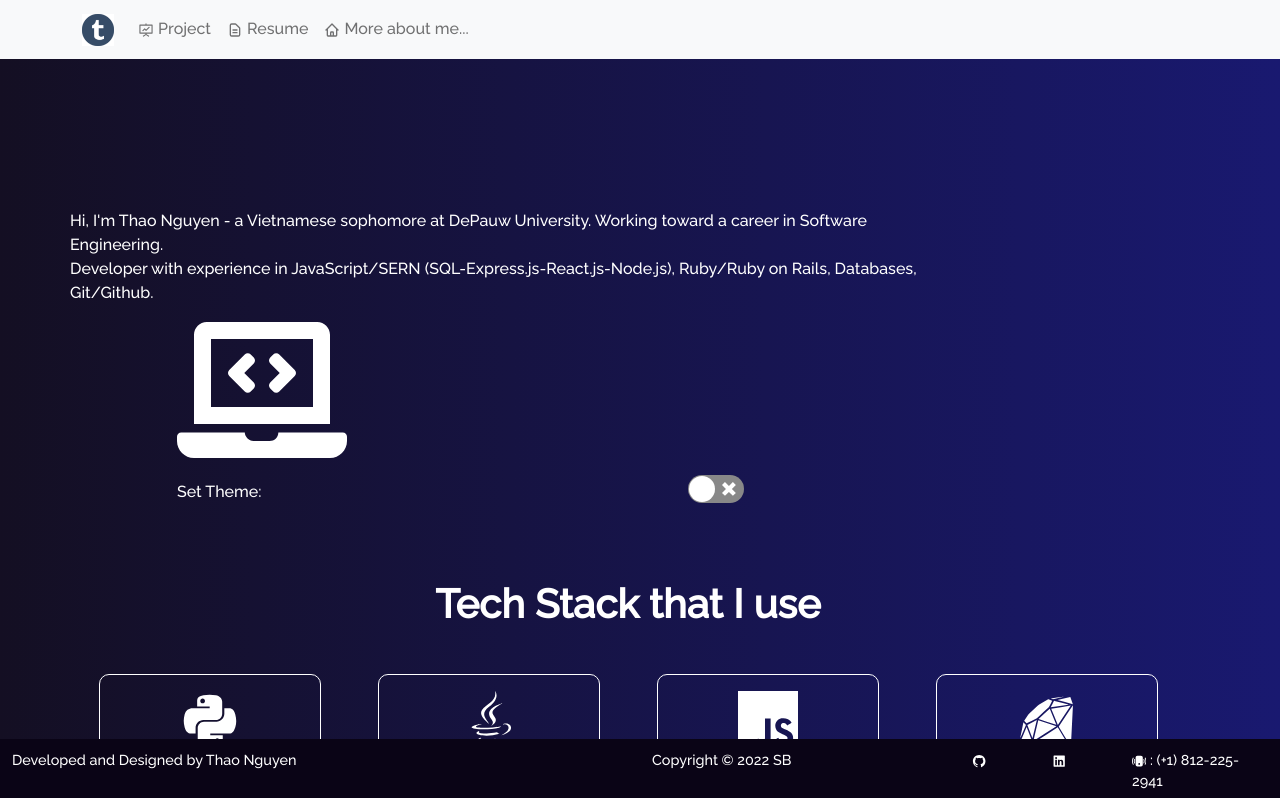
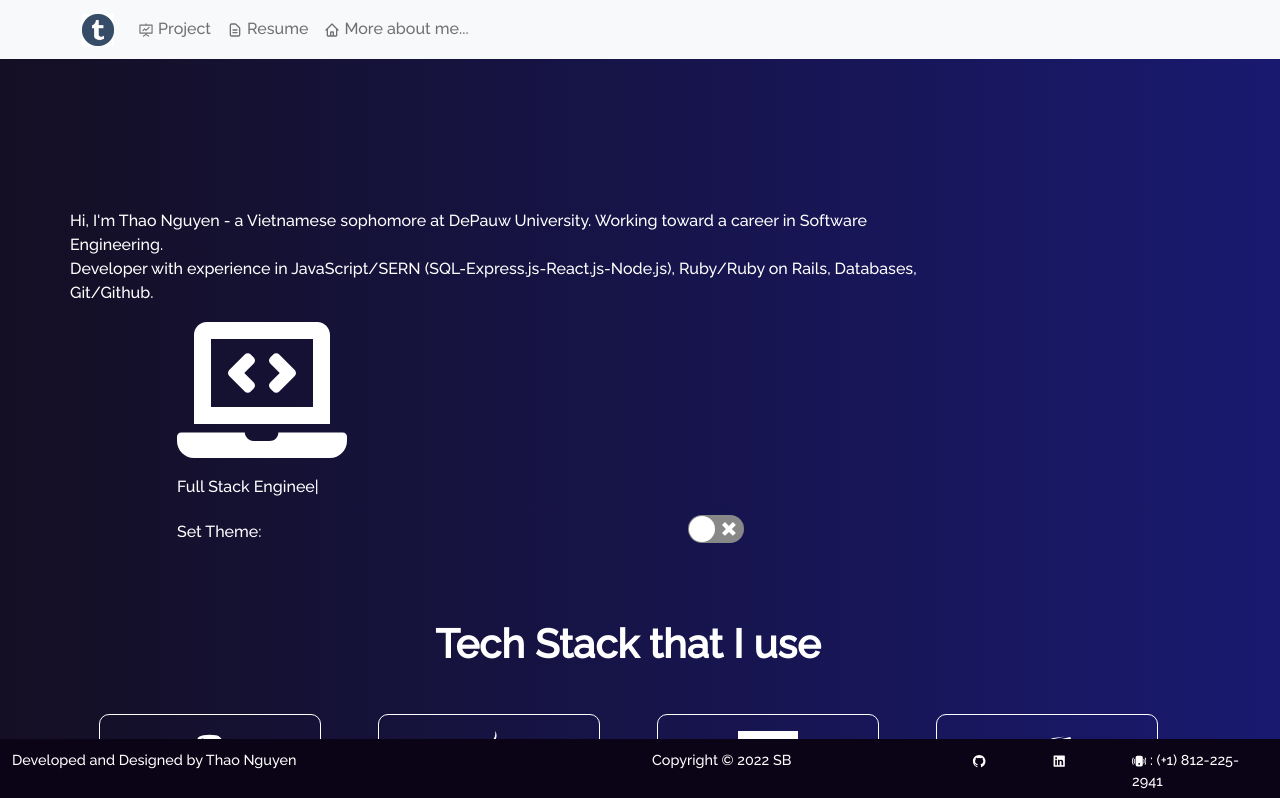
Before and after one commit to ntphuongthao/Personal-Portfolio, a React (Create React App) app: page / in a window 1280 px wide. Shown: the top 798 px of the page. Built offline with nearby package versions, Linux system fonts and the light colour scheme.

Commit message:
Add Auto position: Software Engineer & Full Stack Engineer

```diff
--- a/package.json
+++ b/package.json
@@ -16,6 +16,7 @@
     "react-router-dom": "^6.4.1",
     "react-scripts": "5.0.1",
     "react-switch": "^7.0.0",
+    "react-typical": "^0.1.3",
     "web-vitals": "^2.1.4"
   },
   "scripts": {
--- /dev/null
+++ b/src/components/Home/AutoPosition.js
@@ -0,0 +1,22 @@
+import Typical from 'react-typical';
+
+export default function AutoPosition() {
+  return (
+    <Typical
+      steps={[
+        'Software',
+        1000,
+        'Software Engineer',
+        500,
+        'Full',
+        500,
+        'Full Stack',
+        500,
+        'Full Stack Engineer',
+        500,
+      ]}
+      loop={Infinity}
+      wrapper="p"
+    />
+  );
+}
--- a/src/components/Home/Introduction.js
+++ b/src/components/Home/Introduction.js
@@ -1,6 +1,7 @@
 import { Row, Col } from 'react-bootstrap';
 import { FaLaptopCode } from 'react-icons/fa';
 import CustomSwitch from './CustomSwitch';
+import AutoPosition from './AutoPosition';
 
 export default function Introduction() {
   return (
@@ -19,6 +20,9 @@ export default function Introduction() {
       <Col md={{ offset: 1 }}>
         <FaLaptopCode className="light-color" size={170} />
         <Row>
+          <AutoPosition />
+        </Row>
+        <Row>
           <CustomSwitch />
         </Row>
       </Col>
```
Also changed, not shown: 1 other file (tests, documents, lock files or other folders).
